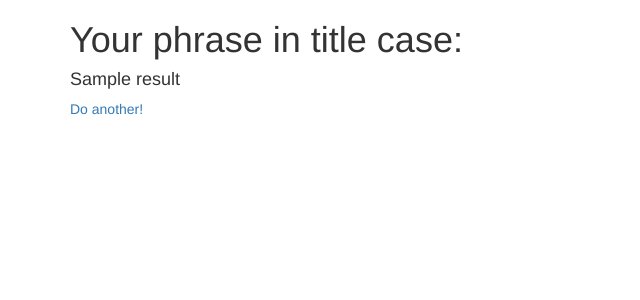
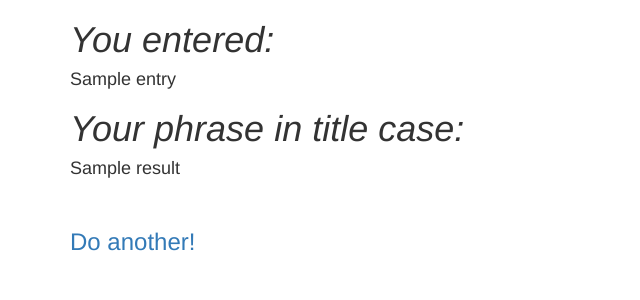
Before and after one commit to CallaRudolph/php-titleCaseGenerator, a PHP site: template views/title_cased.html.twig in a window 1280 px wide. Shown: the top 300 px of the page, without its empty margins (0-640 px from the left). Run offline with PHP 8.4, Linux system fonts and the light colour scheme; the template is opened without the code that fills it: most values are stand-ins (such as "Sample title", 1, 10 or a date in 2020); some libraries are stand-ins or nearby versions.

Commit message:
pass test with function to translate all caps entry, show original entry on result twig

```diff
--- a/app/app.php
+++ b/app/app.php
@@ -16,7 +16,7 @@
     $app->get("/view_title_case", function() use ($app) {
         $my_TitleCaseGenerator = new TitleCaseGenerator;
         $title_cased_phrase = $my_TitleCaseGenerator->makeTitleCase($_GET['phrase']);
-        return $app['twig']->render('title_cased.html.twig', array('result' => $title_cased_phrase));
+        return $app['twig']->render('title_cased.html.twig', array('result' => $title_cased_phrase, 'entry' => $_GET['phrase']));
     });
 
     return $app;
--- a/src/TitleCaseGenerator.php
+++ b/src/TitleCaseGenerator.php
@@ -4,10 +4,11 @@
     {
         function makeTitleCase($input_title)
         {
-            $input_array_of_words = explode(" ", $input_title);
+            $noCaps = strtolower($input_title);
+            $input_array_of_words = explode(" ", $noCaps);
             $output_titlecased = array();
 
-            $string = ucwords($input_title);
+            $string = ucwords($noCaps);
             $prep = array(' a ', ' an ', ' the ', ' for ', ' and ', ' nor ', ' but ', ' or ', ' yet ', ' so ', ' such ', ' as ', ' at ', ' around ', ' by ', ' after ', ' along ', ' for ', ' from ', ' of ', ' on ', ' to ', ' with ', ' without ', ' is ');
             foreach($prep as $lowerCase) {
               $string = str_replace(ucwords($lowerCase), strtolower($lowerCase), $string);
--- a/views/title_cased.html.twig
+++ b/views/title_cased.html.twig
@@ -6,9 +6,12 @@
   </head>
   <body>
     <div class='container'>
-      <h1>Your phrase in title case:</h1>
+      <h1><em>You entered:</em></h1>
+      <h4>{{ entry }}</h4>
+      <h1><em>Your phrase in title case:</em></h1>
       <h4>{{ result }}</h4>
-      <a href='/'>Do another!</a>
+      <br>
+      <h3><a href='/'>Do another!</a></h3>
     </div>
   </body>
 </html>
```
Also changed, not shown: tests/TitleCaseGeneratorTest.php (+13 -0 lines).
